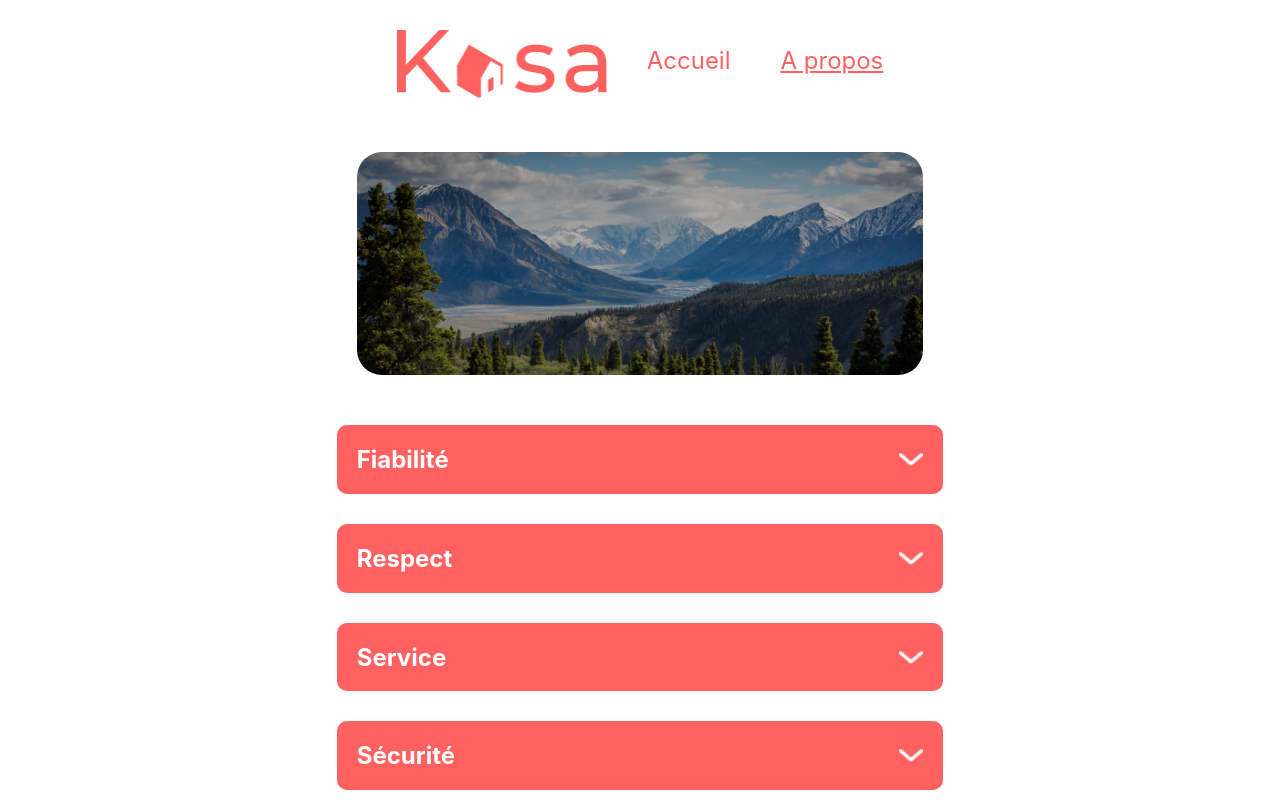
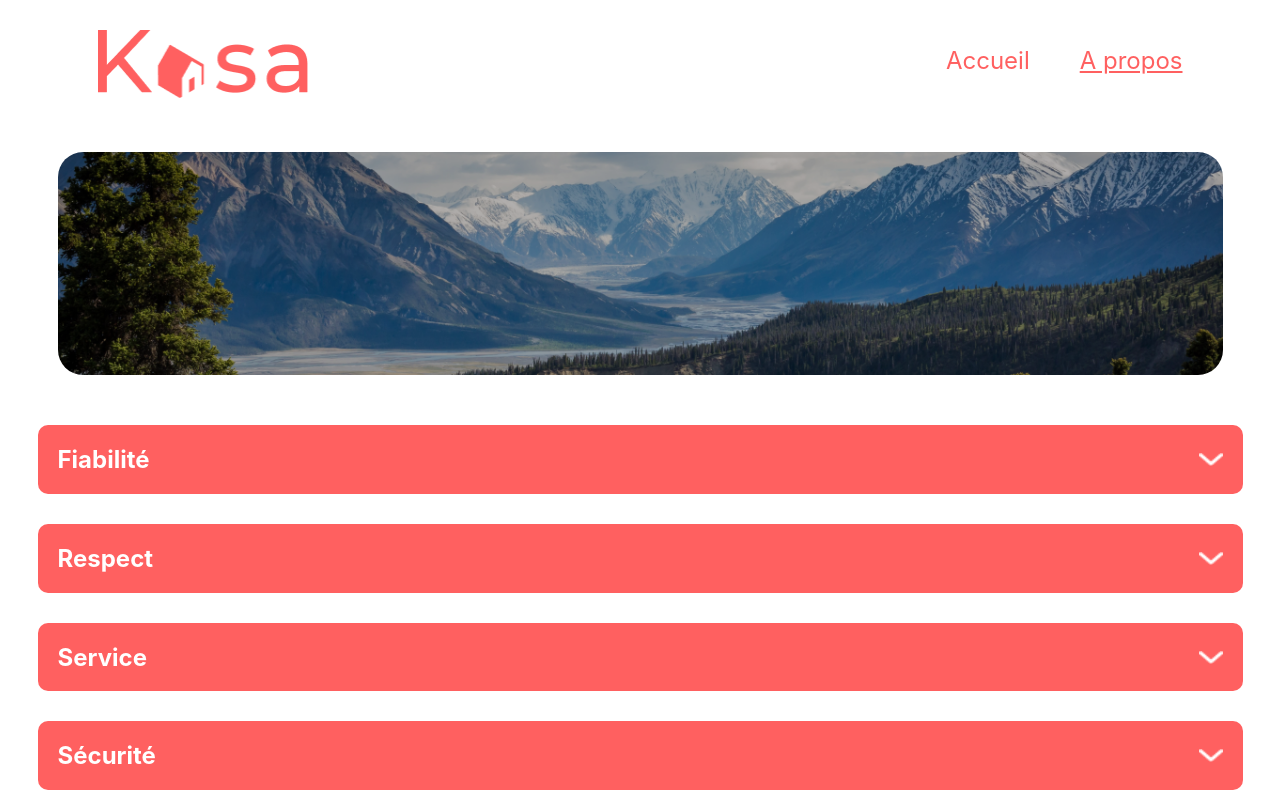
Before and after one commit to jsankare/kasa, a React (Create React App) app: page /about in a window 1280 px wide. Shown: the top 800 px of the page. Built offline with nearby package versions, Linux system fonts and the light colour scheme.

Commit message:
worked on css

```diff
--- a/src/pages/About/about.module.css
+++ b/src/pages/About/about.module.css
@@ -2,4 +2,5 @@
     display: flex;
     flex-direction: column;
     gap: 30px;
+    width: 1205px;
 }
--- a/src/pages/About/index.jsx
+++ b/src/pages/About/index.jsx
@@ -29,7 +29,7 @@ function About() {
      <Hero cover={cover}/>
      <div className={style.container}>
         {dropdowns.map(dropdown =>
-            <Dropdowns title={dropdown.title} content={dropdown.content} key={dropdown.id}/>
+            <Dropdowns className={style.dropdownn} title={dropdown.title} content={dropdown.content} key={dropdown.id}/>
             )}
      </div>
      </>
```
